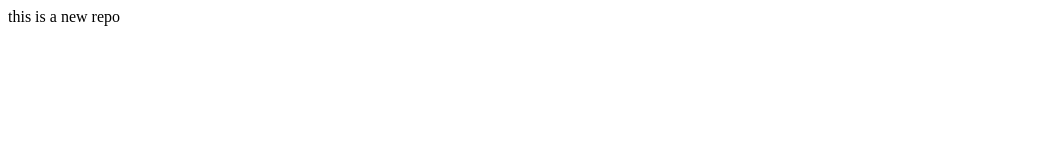
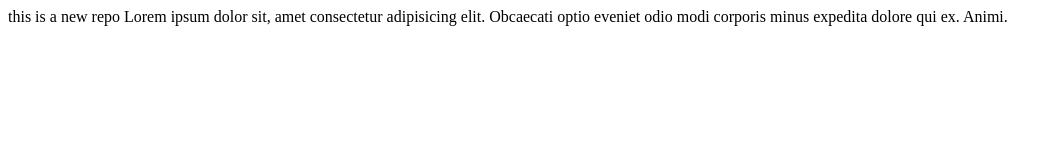
Before and after one commit to ydvbibek-kumar/localrepo, a plain HTML site: page index.html in a window 1280 px wide. Shown: the whole page, without its empty margins (0-1061 px from the left). Drawn offline with Linux system fonts and the light colour scheme.

Commit message:
add new feture1

```diff
--- a/index.html
+++ b/index.html
@@ -1 +1 @@
-<p>this is a new repo</p>
+<p>this is a new repo Lorem ipsum dolor sit, amet consectetur adipisicing elit. Obcaecati optio eveniet odio modi corporis minus expedita dolore qui ex. Animi.</p>
```
